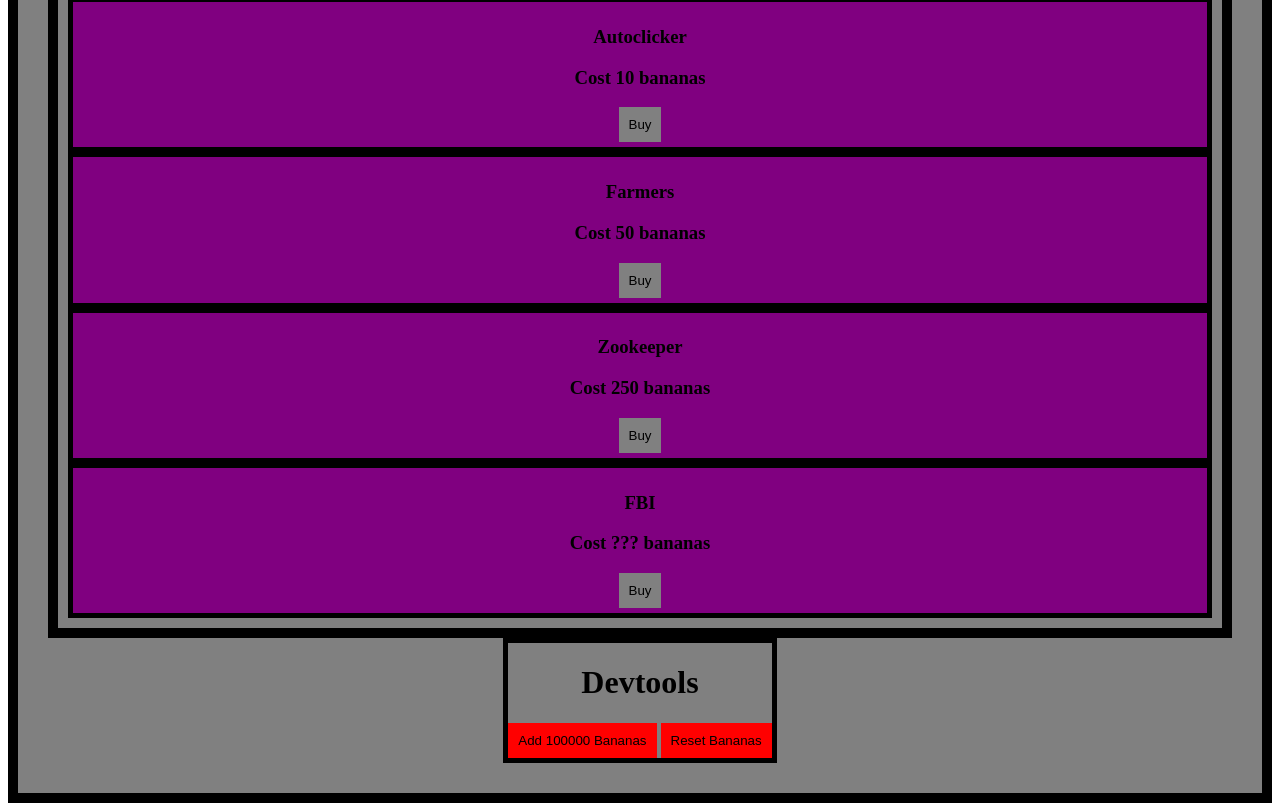
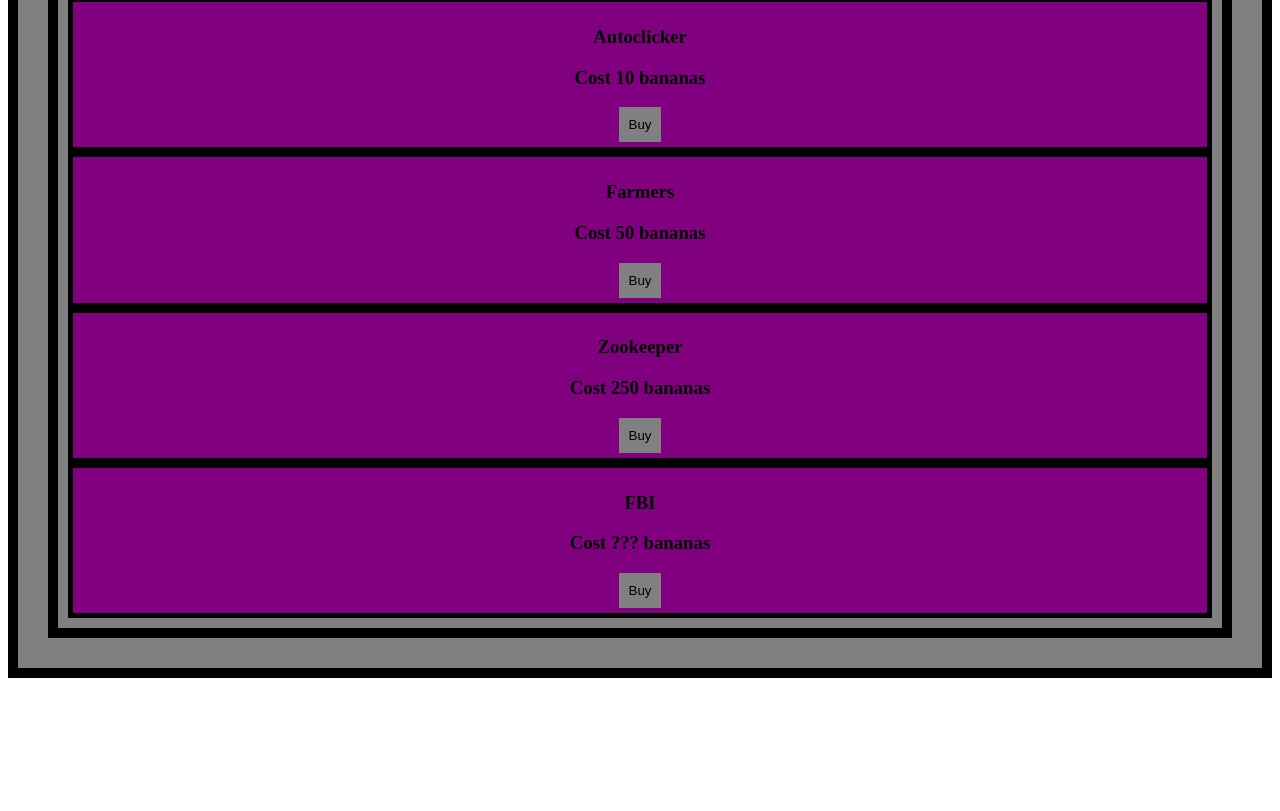
Before and after one commit to yzffkindacrzy/monkey-clicker, a Svelte app: page / in a window 1280 px wide. Shown: the part 363-1174 px from the top of the page. After the commit the page ends 1049 px from the top, so only its background shows below. Built offline with nearby package versions, Linux system fonts and the light colour scheme.

Commit message:
asdasdasdasdasd

```diff
--- a/src/App.svelte
+++ b/src/App.svelte
@@ -3,7 +3,7 @@
 
   let bananas;
 
-  let devMode = true;
+  let devMode = false;
 
   if (localStorage.getItem("bananas")) { bananas = parseInt(localStorage.getItem("bananas")) } else {bananas = 0}
 
```
